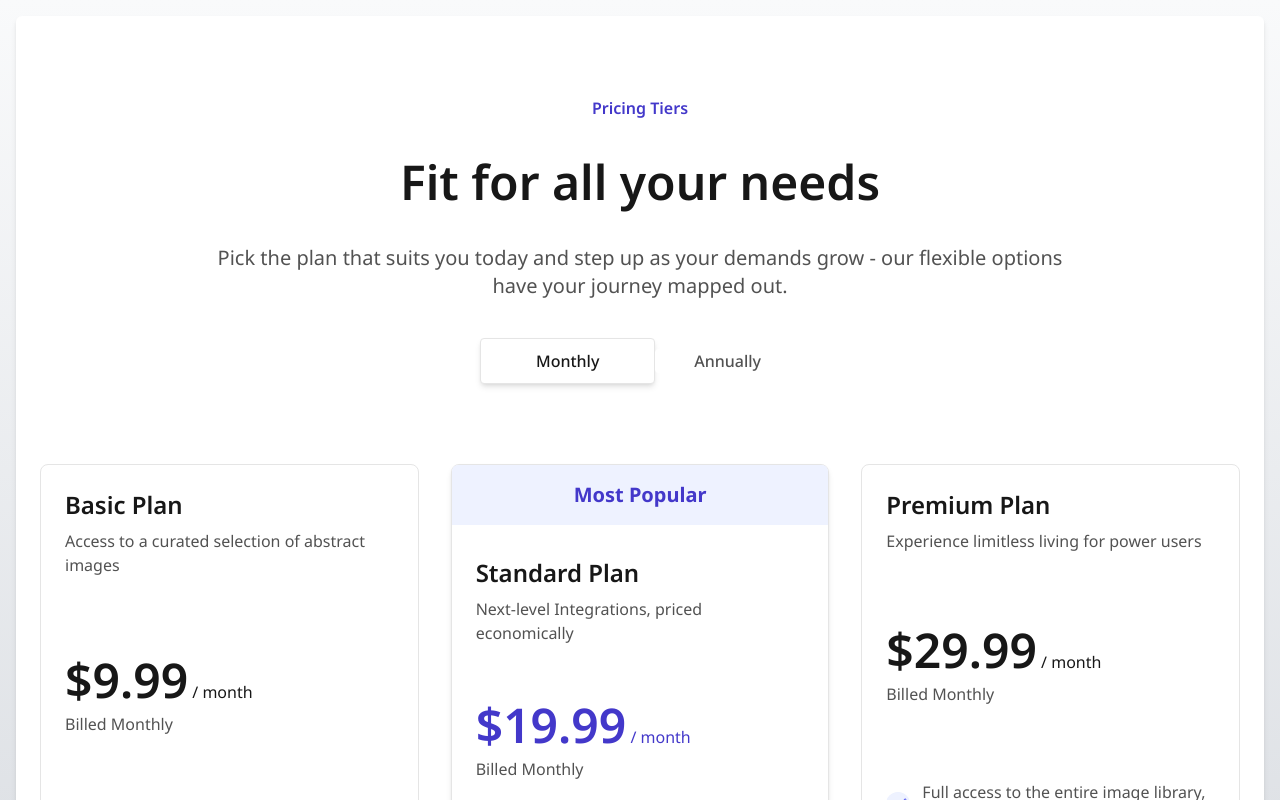
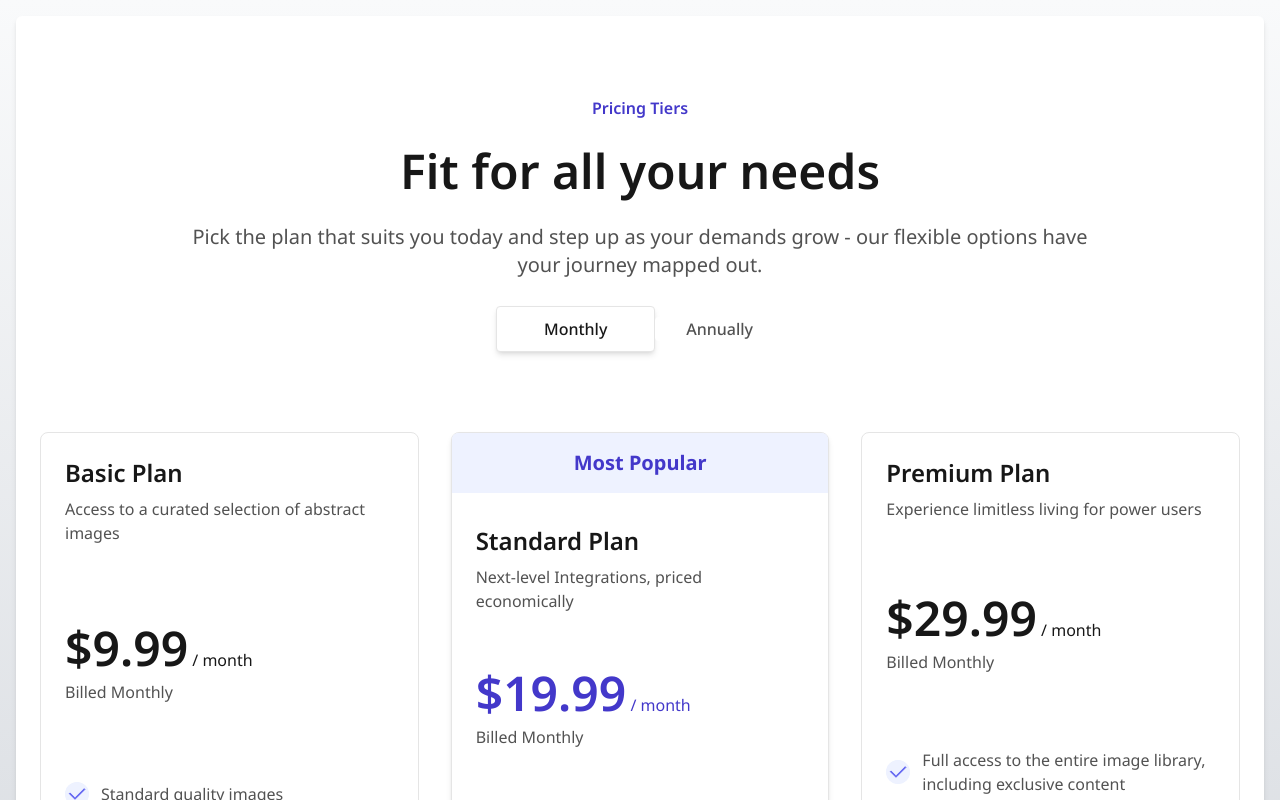
Before and after one commit to guizzettic/gfe-signin, a React (Vite) app in the folder client/: page /pricing in a window 1280 px wide. Shown: the top 800 px of the page. Built offline with nearby package versions, Linux system fonts and the light colour scheme.

Commit message:
tweak height and width of pricing headers

```diff
--- a/client/src/Pricing/components/PricingHeader.tsx
+++ b/client/src/Pricing/components/PricingHeader.tsx
@@ -4,7 +4,7 @@ const PricingHeader: React.FC = () => {
   const { monthlyPricing, setMonthlyPricing } = usePricingContext();
 
   return (
-    <div className="flex h-72 flex-col items-center justify-between md:px-8 lg:px-40">
+    <div className="flex h-64 flex-col items-center justify-between md:px-8 lg:px-36">
       <span className="text-center text-base font-semibold text-indigo-700">
         Pricing Tiers
       </span>
@@ -15,7 +15,7 @@ const PricingHeader: React.FC = () => {
         Pick the plan that suits you today and step up as your demands grow -
         our flexible options have your journey mapped out.
       </span>
-      <div className="flex w-80 items-center rounded">
+      <div className="flex w-72 items-center rounded">
         <button
           onClick={() => setMonthlyPricing(true)}
           className={`flex grow items-center justify-center rounded bg-white text-base font-medium ${monthlyPricing ? `gap-1.5 border-[0.5px] border-solid border-neutral-200 px-4 py-2.5 text-neutral-900 shadow-md` : `gap-2 rounded-br rounded-tr text-neutral-600`}`}
```
